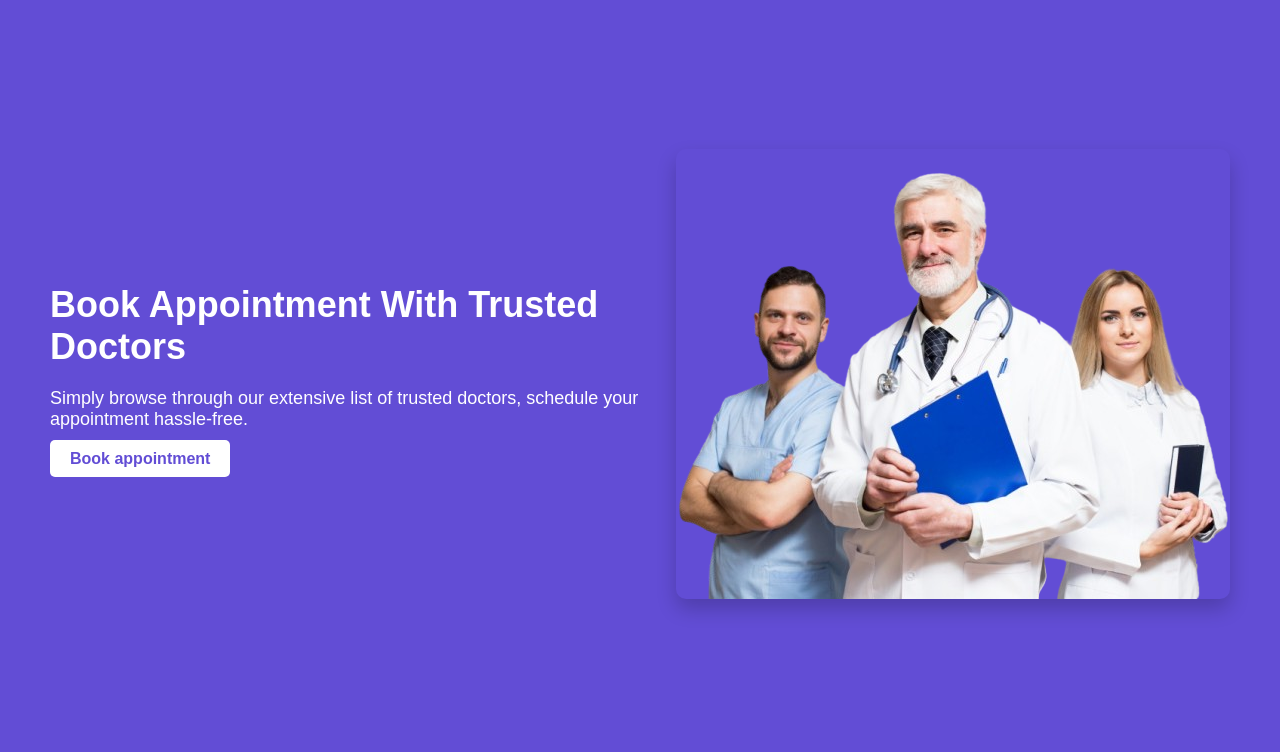
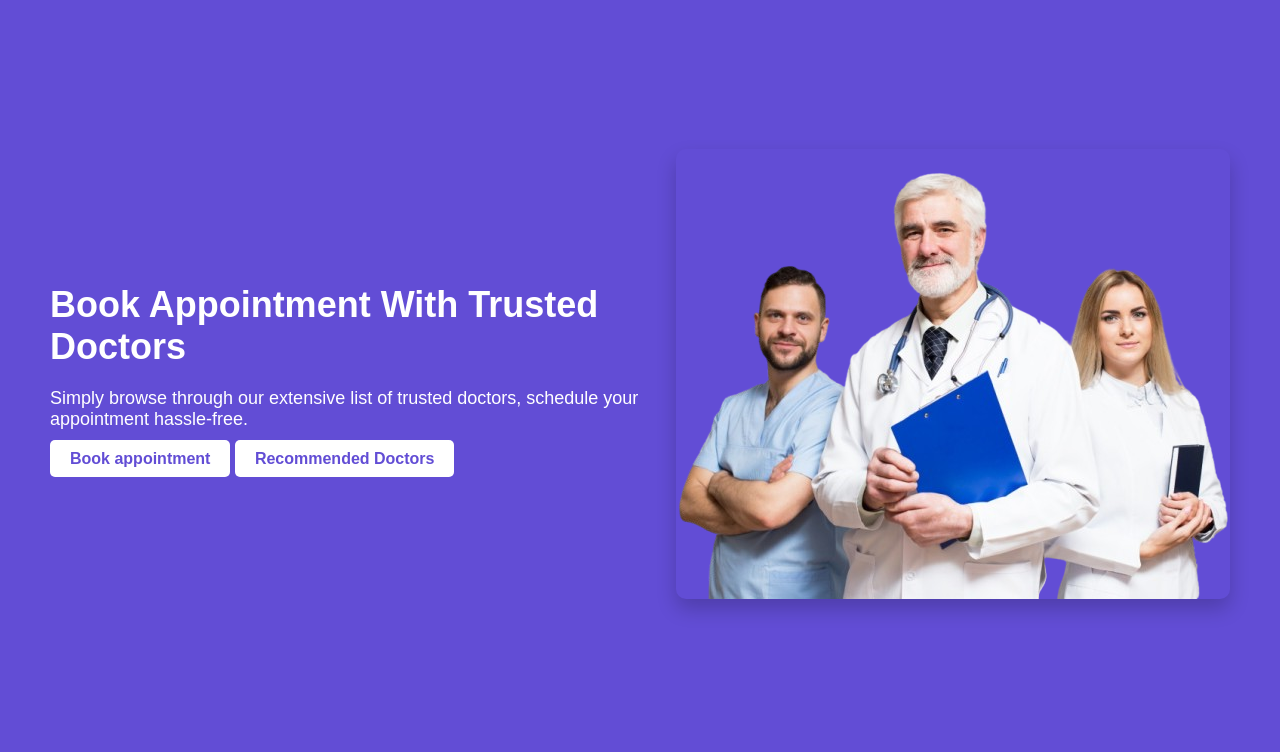
Before and after one commit to Leander-Antony/TrustyDoctors, a Django app: page /home in a window 1280 px wide. Shown: the part 73-825 px from the top of the page. Run offline with Django 4.2, Linux system fonts and the light colour scheme.

Commit message:
added recommend button

```diff
--- a/templates/index.html
+++ b/templates/index.html
@@ -29,6 +29,7 @@
             <h2 class="animate-text">Book Appointment With Trusted Doctors</h2>
             <p class="animate-text">Simply browse through our extensive list of trusted doctors, schedule your appointment hassle-free.</p>
             <a href="{% url 'appointment' %}" class="appointment-btn animate-button">Book appointment</a>
+            <a href=# class="appointment-btn animate-button">Recommended Doctors</a>
         </div>
         <div class="hero-image">
             <img src="{% static 'img/hero2.png' %}" alt="Doctors" class="animate-image">
```
Also changed, not shown: db.sqlite3.
